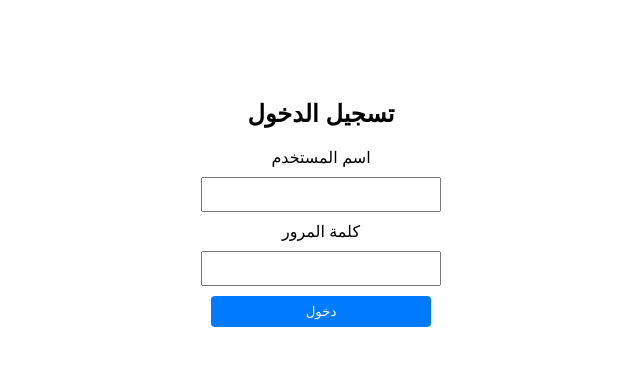
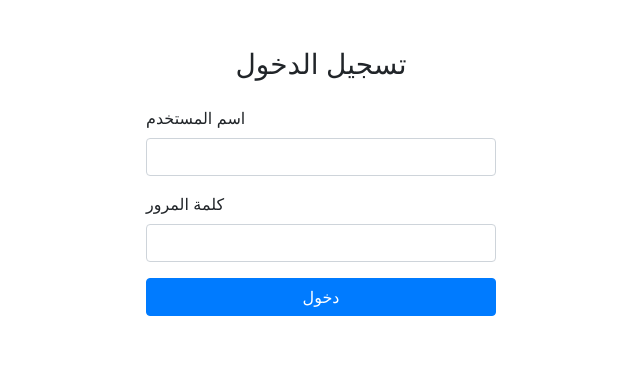
Before and after one commit to Waad-Alhilaly23/html-task, a plain HTML site: page index.html in a window 1280 px wide. Shown: the whole page, without its empty margins (319-959 px from the left). Drawn offline with nearby package versions, Linux system fonts and the light colour scheme.

Commit message:
Refactor login form with Bootstrap styling

```diff
--- a/index.html
+++ b/index.html
@@ -1,39 +1,42 @@
 <!DOCTYPE html>
 <html lang="ar" dir="rtl">
+
 <head>
     <meta charset="UTF-8">
+    <meta name="viewport" content="width=device-width, initial-scale=1.0">
     <title>تسجيل الدخول</title>
-    <style>
-        body {
-            font-family: Arial, sans-serif;
-            text-align: center;
-            margin-top: 100px;
-        }
-        input, button {
-            display: block;
-            margin: 10px auto;
-            padding: 8px;
-            width: 220px;
-        }
-        button {
-            background-color: #007bff;
-            color: white;
-            border: none;
-            border-radius: 4px;
-            cursor: pointer;
-        }
-    </style>
+    <link rel="stylesheet" href="css/bootstrap.min.css">
 </head>
-<body>
-    <h2>تسجيل الدخول</h2>
-    <form>
-        <label>اسم المستخدم</label>
-        <input type="text" required>
 
-        <label>كلمة المرور</label>
-        <input type="password" required>
+<body class="p-5">
 
-        <button type="submit">دخول</button>
-    </form>
+    <div class="container">
+        <div class="row justify-content-center">
+            <div class="col-md-4">
+                <h3 class="text-center mb-4">تسجيل الدخول</h3>
+
+                <form>
+                    <!-- اسم المستخدم -->
+                    <div class="mb-3">
+                        <label for="usernameInput" class="form-label">اسم المستخدم</label>
+                        <input type="text" class="form-control" id="usernameInput" required>
+                    </div>
+
+                    <!-- كلمة المرور -->
+                    <div class="mb-3">
+                        <label for="passwordInput" class="form-label">كلمة المرور</label>
+                        <input type="password" class="form-control" id="passwordInput" required>
+                    </div>
+
+                    <!-- زر الدخول -->
+                    <button type="submit" class="btn btn-primary w-100">دخول</button>
+                </form>
+            </div>
+        </div>
+    </div>
+
+    <!-- Bootstrap JS -->
+    <script src="js/bootstrap.bundle.min.js"></script>
 </body>
+
 </html>
```
